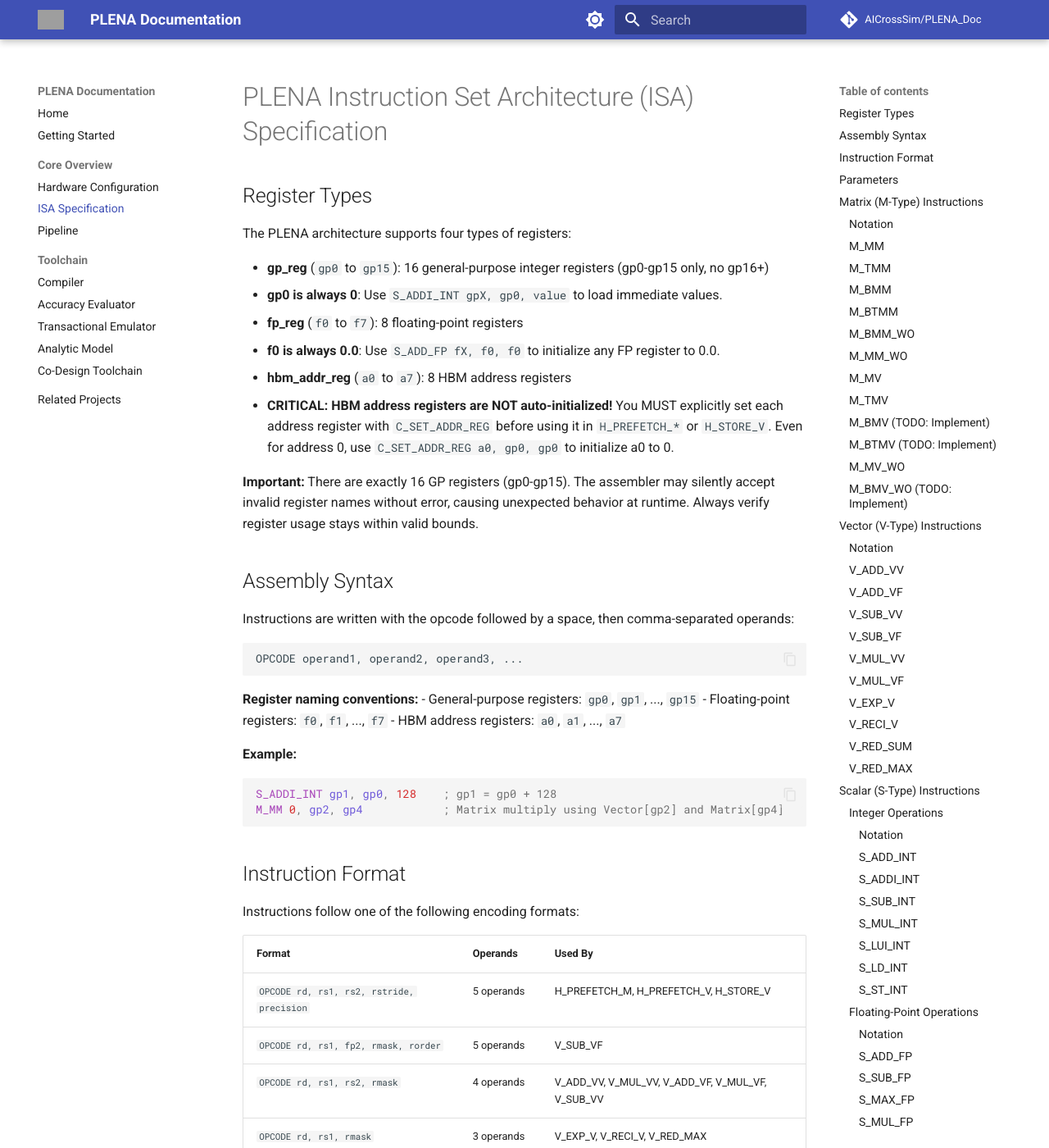
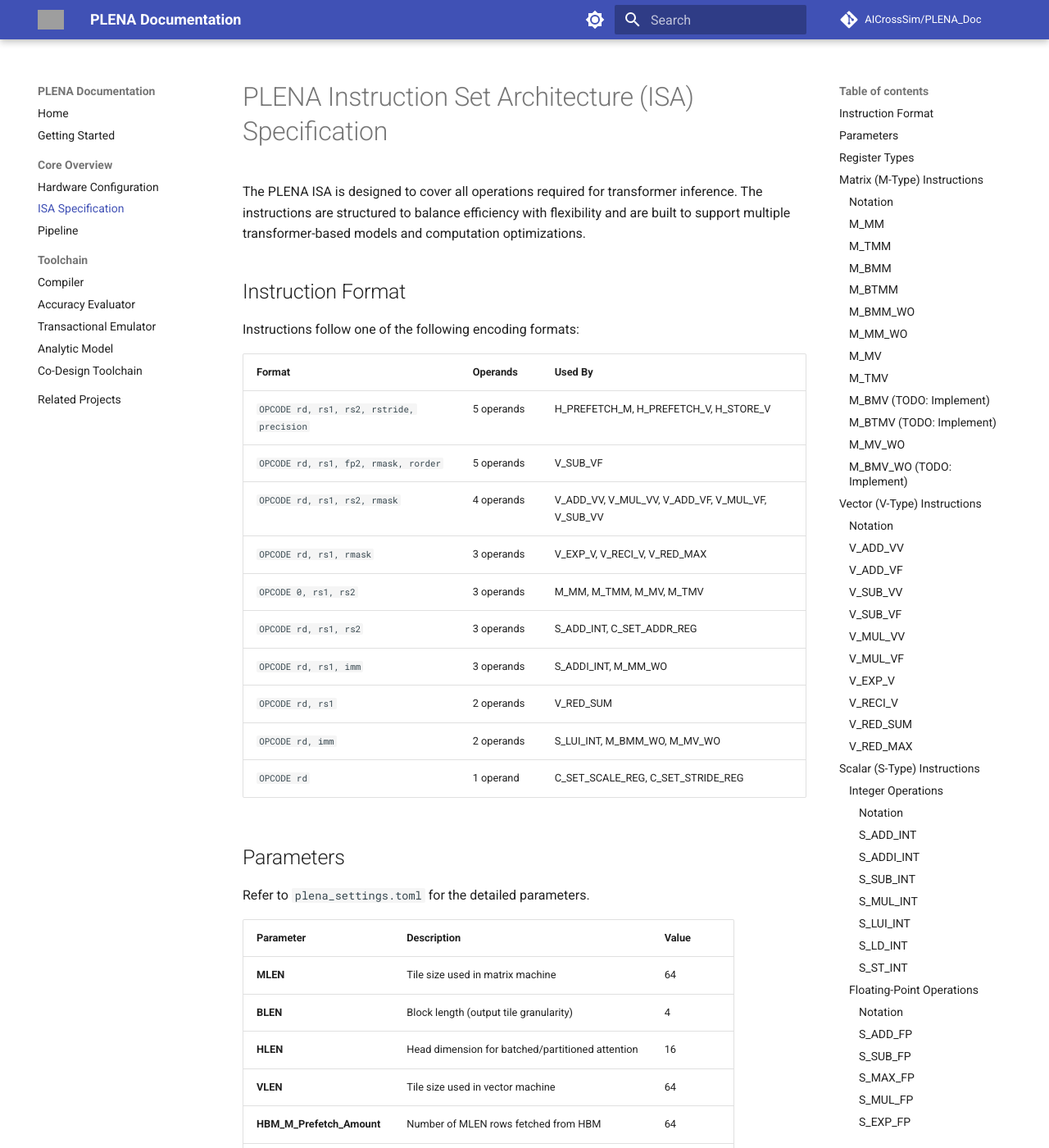
Before and after one commit to AICrossSim/PLENA_Doc, an MkDocs documentation site: the page built from doc/isa_spec.md, in a window 1280 px wide and 1400 px high. Shown: the whole window at 82% size. Built offline with MkDocs 1.6.1 and Material for MkDocs 9.7.7, drawn with Linux system fonts in a browser that asks for light colours; comment, search, counter and statistics services are not loaded; some of the changed text lies outside the part shown; grey boxes are pictures that could not be loaded.

Commit message:
improve isa spec

````diff
--- a/doc/isa_spec.md
+++ b/doc/isa_spec.md
@@ -1,36 +1,6 @@
 # PLENA Instruction Set Architecture (ISA) Specification
 
-## Register Types
-
-The PLENA architecture supports four types of registers:
-
-- **gp_reg** (`gp0` to `gp15`): 16 general-purpose integer registers (gp0-gp15 only, no gp16+)
-  - **gp0 is always 0**: Use `S_ADDI_INT gpX, gp0, value` to load immediate values.
-- **fp_reg** (`f0` to `f7`): 8 floating-point registers
-  - **f0 is always 0.0**: Use `S_ADD_FP fX, f0, f0` to initialize any FP register to 0.0.
-- **hbm_addr_reg** (`a0` to `a7`): 8 HBM address registers
-  - **CRITICAL: HBM address registers are NOT auto-initialized!** You MUST explicitly set each address register with `C_SET_ADDR_REG` before using it in `H_PREFETCH_*` or `H_STORE_V`. Even for address 0, use `C_SET_ADDR_REG a0, gp0, gp0` to initialize a0 to 0.
-
-**Important:** There are exactly 16 GP registers (gp0-gp15). The assembler may silently accept invalid register names without error, causing unexpected behavior at runtime. Always verify register usage stays within valid bounds.
-
-## Assembly Syntax
-
-Instructions are written with the opcode followed by a space, then comma-separated operands:
-
-```
-OPCODE operand1, operand2, operand3, ...
-```
-
-**Register naming conventions:**
-- General-purpose registers: `gp0`, `gp1`, ..., `gp15`
-- Floating-point registers: `f0`, `f1`, ..., `f7`
-- HBM address registers: `a0`, `a1`, ..., `a7`
-
-**Example:**
-```asm
-S_ADDI_INT gp1, gp0, 128    ; gp1 = gp0 + 128
-M_MM 0, gp2, gp4            ; Matrix multiply using Vector[gp2] and Matrix[gp4]
-```
+The PLENA ISA is designed to cover all operations required for transformer inference. The instructions are structured to balance efficiency with flexibility and are built to support multiple transformer-based models and computation optimizations.
 
 ## Instruction Format
 
````
Also changed, not shown: other parts of doc/isa_spec.md (+12 -0 lines), doc/hardware_config.md (+10 -20 lines).
